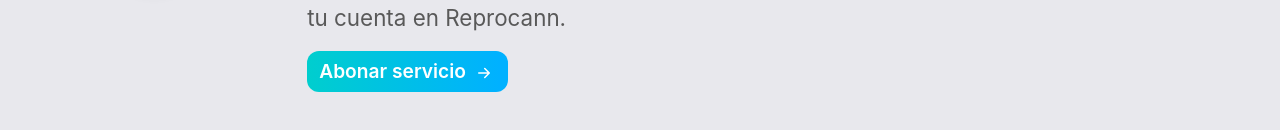
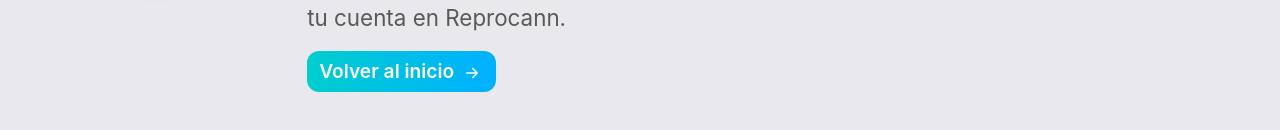
Before and after one commit to franco-buccellato/FrontDocOnlineLanding, a React (Create React App) app: page /pasosFinales in a window 1280 px wide. Shown: the part 1390-1520 px from the top of the page. Built offline with nearby package versions, Linux system fonts and the light colour scheme.

Commit message:
agrego header precios

```diff
--- a/src/components/CostosServicios/TarjetaServicio.js
+++ b/src/components/CostosServicios/TarjetaServicio.js
@@ -40,7 +40,7 @@ export default function TarjetaServicio({ precio, listadoBeneficios }) {
 
             </div>
             <footer>
-                <Link to='/metodosDePago'>
+                <Link to='https://doconlineargentina.com/turnero/login/pagweb'>
                     <button>Abonar</button>
                 </Link>
             </footer>
--- a/src/components/Encabezado/Encabezado.js
+++ b/src/components/Encabezado/Encabezado.js
@@ -59,6 +59,7 @@ function Encabezado() {
                         <li onClick={showNavbar}><a href="#como-funciona">Como Funciona</a></li>
                         <li onClick={showNavbar}><a href="#renovacion">Renovación</a></li>
                         <li onClick={showNavbar}><a href="#uso-practico">Uso Práctico</a></li>
+                        <li onClick={showNavbar}><Link to={'/costosServicios'}>Precios</Link></li>
                         {
                             estaLogueado() ? <Link to={'/sesion'}><li onClick={showNavbar}>{usuario.nombre}</li></Link> : <Link to={'https://doconlineargentina.com/turnero/'}><li onClick={showNavbar}>Ingresar</li></Link>
                         }
--- a/src/components/PasosFinales/PasosFinales.js
+++ b/src/components/PasosFinales/PasosFinales.js
@@ -110,7 +110,7 @@ export default function MetodosDePago({ setMostrarEncabezado }) {
                     <h1 className='titulo'>¡Listo!</h1>
                     <p className='texto'>Atención médica, en el día y horario del turno asignado realizaremos la consulta vía WhatsApp.</p>
                     <p className='texto'>En las próximas 24hs hábiles después del turno, te notificaremos que tu vinculación ha sido realizada con éxito y te guiaremos paso a paso para que la puedas ver desde tu cuenta en Reprocann.</p>
-                    <Button type="submit" text={"Abonar servicio"} ruta={"/costosServicios"} className="butonRegistro"></Button >
+                    <Button type="submit" text={"Volver al inicio"} ruta={"/"} className="butonRegistro"></Button >
                 </motion.div>
             </div>
 
```
